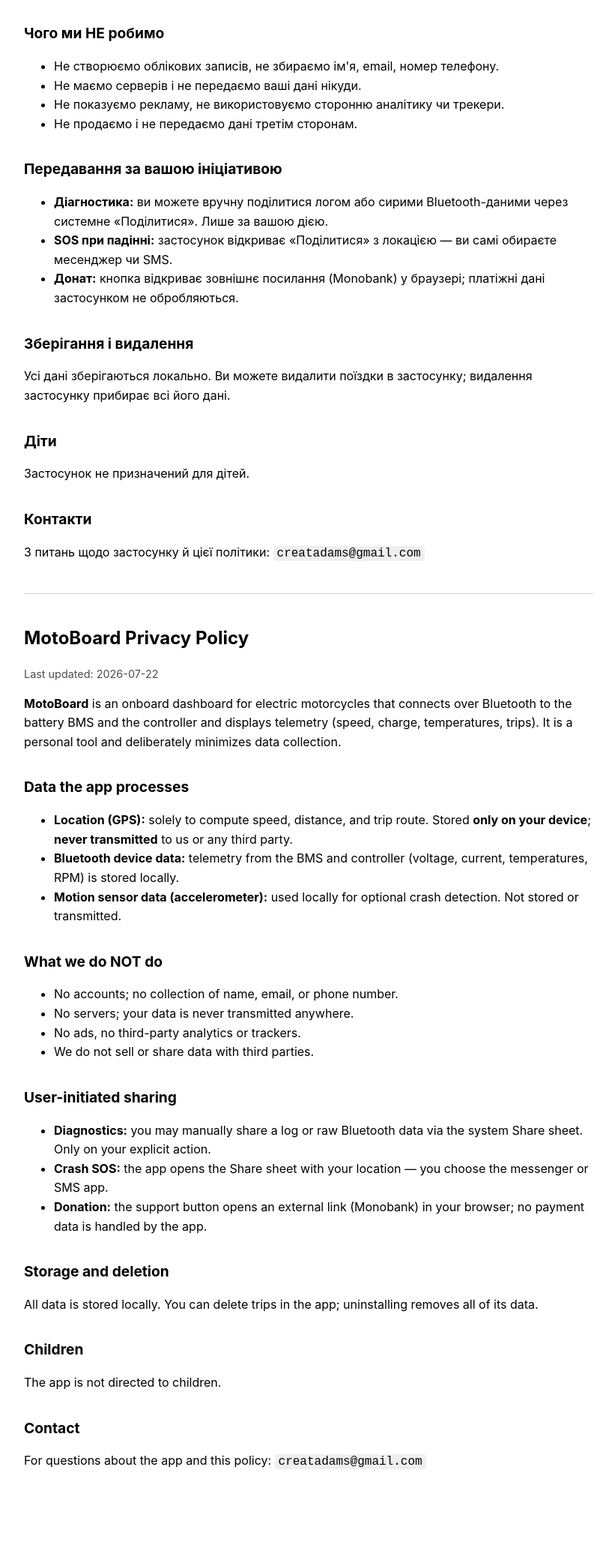
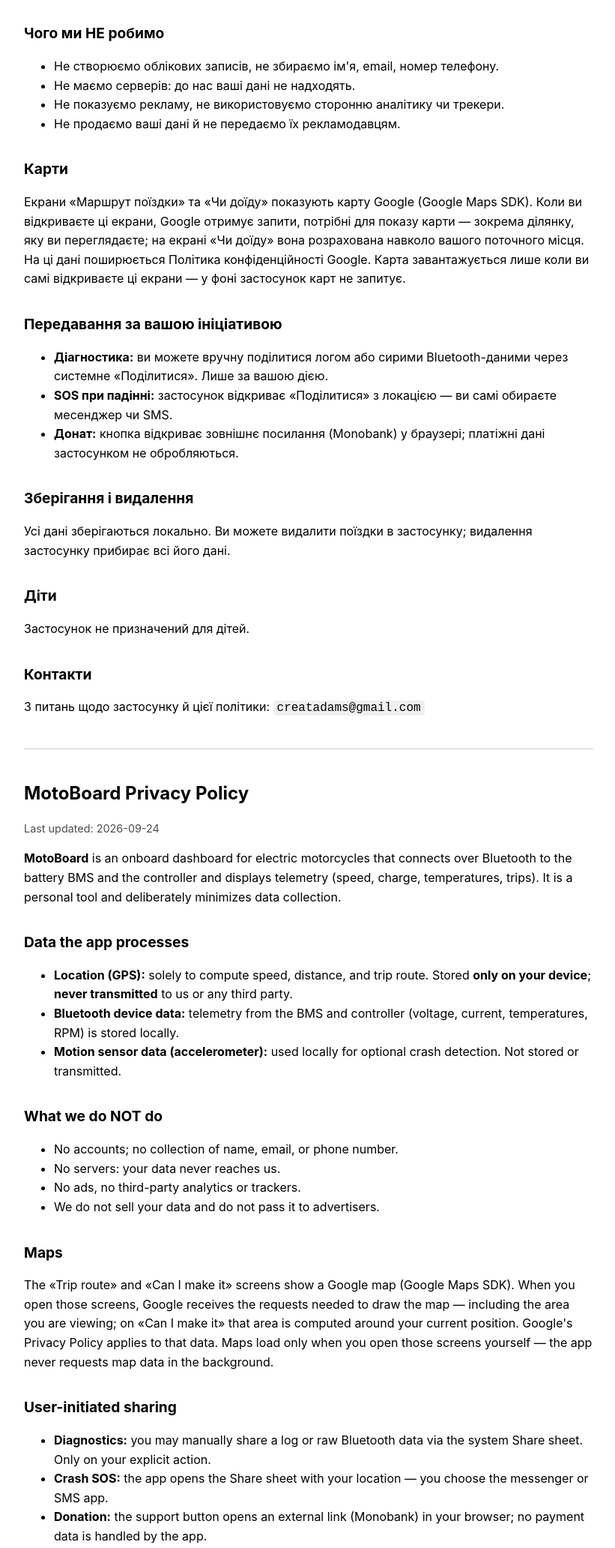
Before and after one commit to badamchuk/motoboard-releases, a plain HTML site: page privacy_policy.html in a window 1280 px wide. Shown: the part 471-2535 px from the top of the page at 75% size, without its empty margins (228-1049 px from the left). Before the commit the page ends 2514 px from the top, so only its background shows below. Drawn offline with Linux system fonts and the light colour scheme.

Commit message:
policy: актуальна редакція — додано розділ про карти Google, дата 24.09.2026

```diff
--- a/privacy_policy.html
+++ b/privacy_policy.html
@@ -17,7 +17,7 @@
 </head>
 <body>
 <h1>Політика конфіденційності MotoBoard</h1>
-<p class="muted">Останнє оновлення: 22.07.2026</p>
+<p class="muted">Останнє оновлення: 24.09.2026</p>
 
 <p><strong>MotoBoard</strong> — бортовий дашборд для електромотоцикла, що
 підключається по Bluetooth до BMS батареї та контролера і показує телеметрію
@@ -38,10 +38,18 @@
 <h2>Чого ми НЕ робимо</h2>
 <ul>
 <li>Не створюємо облікових записів, не збираємо ім'я, email, номер телефону.</li>
-<li>Не маємо серверів і не передаємо ваші дані нікуди.</li>
+<li>Не маємо серверів: до нас ваші дані не надходять.</li>
 <li>Не показуємо рекламу, не використовуємо сторонню аналітику чи трекери.</li>
-<li>Не продаємо і не передаємо дані третім сторонам.</li>
+<li>Не продаємо ваші дані й не передаємо їх рекламодавцям.</li>
 </ul>
+
+<h2>Карти</h2>
+<p>Екрани «Маршрут поїздки» та «Чи доїду» показують карту Google (Google Maps
+SDK). Коли ви відкриваєте ці екрани, Google отримує запити, потрібні для показу
+карти — зокрема ділянку, яку ви переглядаєте; на екрані «Чи доїду» вона
+розрахована навколо вашого поточного місця. На ці дані поширюється Політика
+конфіденційності Google. Карта завантажується лише коли ви самі відкриваєте ці
+екрани — у фоні застосунок карт не запитує.</p>
 
 <h2>Передавання за вашою ініціативою</h2>
 <ul>
@@ -66,7 +74,7 @@ Bluetooth-даними через системне «Поділитися». Л
 <hr>
 
 <h1>MotoBoard Privacy Policy</h1>
-<p class="muted">Last updated: 2026-07-22</p>
+<p class="muted">Last updated: 2026-09-24</p>
 
 <p><strong>MotoBoard</strong> is an onboard dashboard for electric motorcycles
 that connects over Bluetooth to the battery BMS and the controller and displays
@@ -87,10 +95,18 @@ crash detection. Not stored or transmitted.</li>
 <h2>What we do NOT do</h2>
 <ul>
 <li>No accounts; no collection of name, email, or phone number.</li>
-<li>No servers; your data is never transmitted anywhere.</li>
+<li>No servers: your data never reaches us.</li>
 <li>No ads, no third-party analytics or trackers.</li>
-<li>We do not sell or share data with third parties.</li>
+<li>We do not sell your data and do not pass it to advertisers.</li>
 </ul>
+
+<h2>Maps</h2>
+<p>The «Trip route» and «Can I make it» screens show a Google map (Google Maps
+SDK). When you open those screens, Google receives the requests needed to draw
+the map — including the area you are viewing; on «Can I make it» that area is
+computed around your current position. Google's Privacy Policy applies to that
+data. Maps load only when you open those screens yourself — the app never
+requests map data in the background.</p>
 
 <h2>User-initiated sharing</h2>
 <ul>
```
